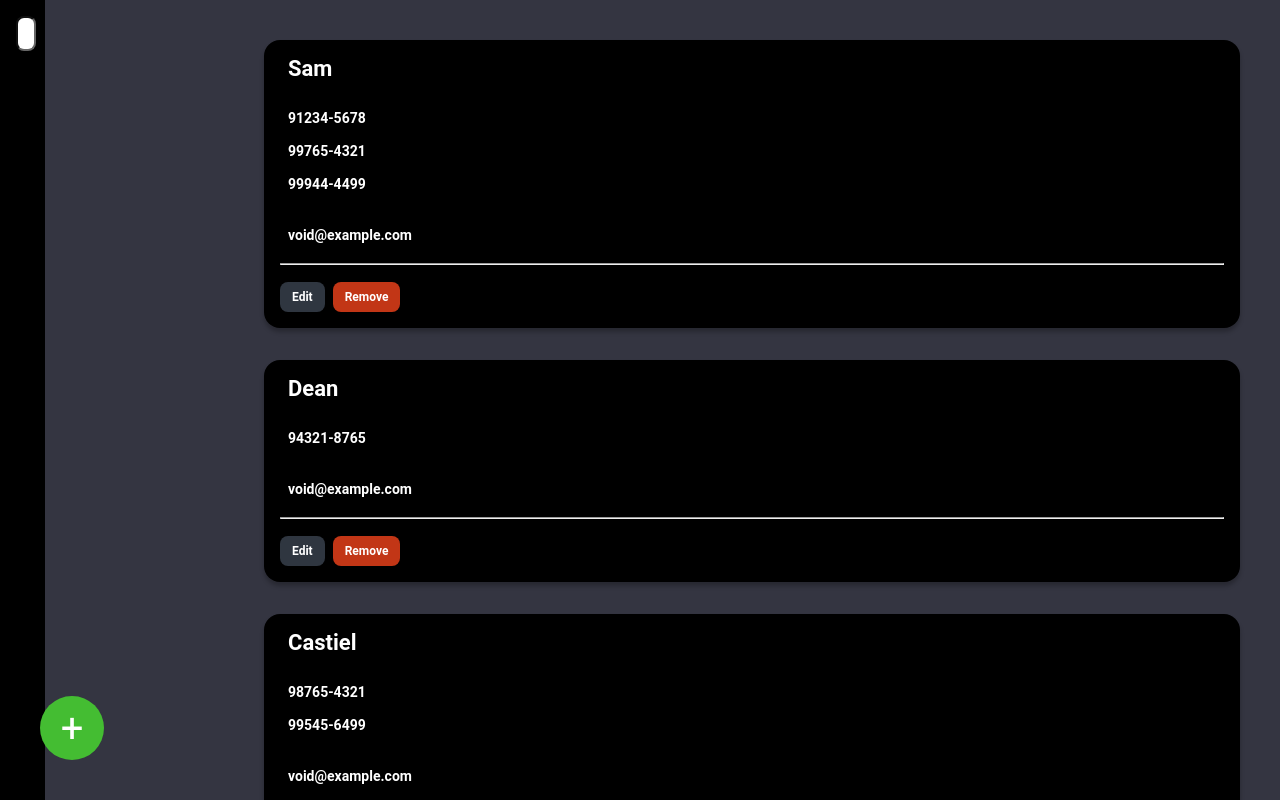
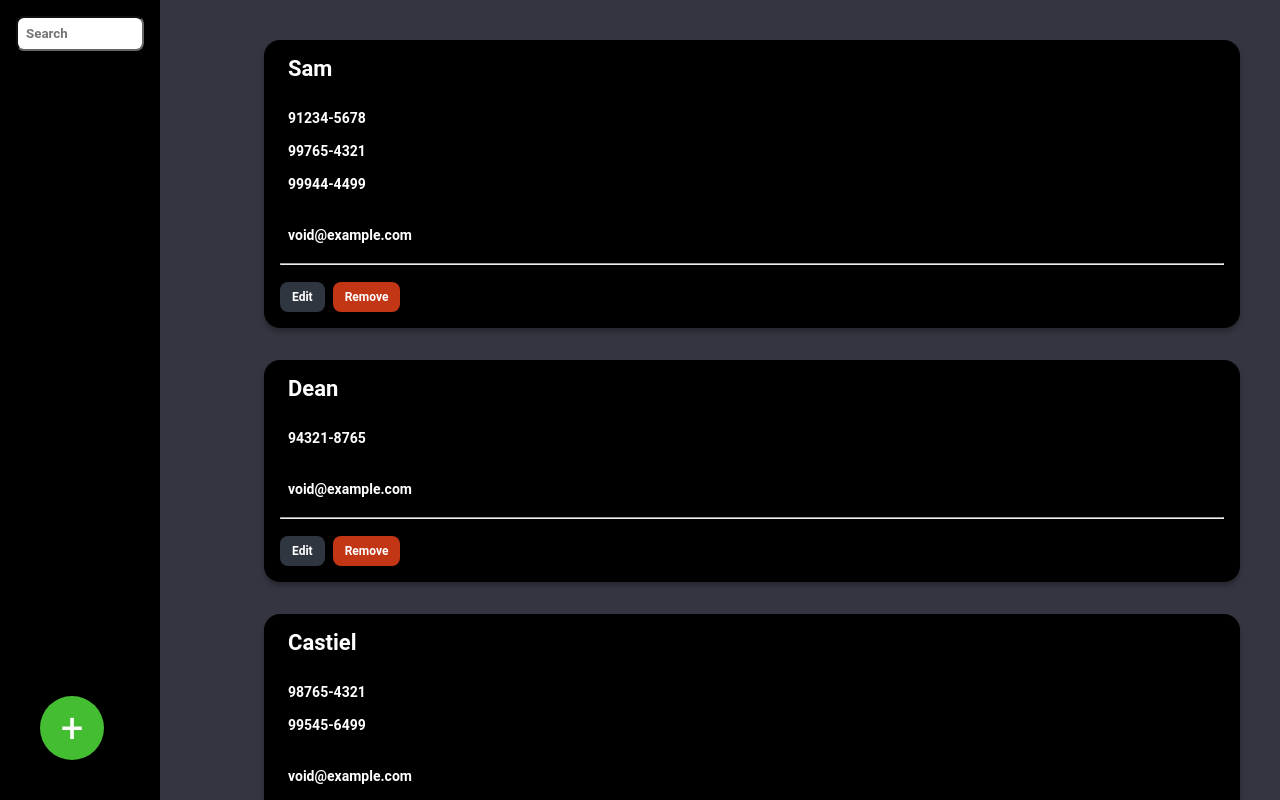
Before and after one commit to gustavobotti/contacts_list, a React (Create React App) app: page / in a window 1280 px wide. Built offline with nearby package versions, Linux system fonts and the light colour scheme.

Commit message:
Update styles.ts

```diff
--- a/src/containers/SideBar/styles.ts
+++ b/src/containers/SideBar/styles.ts
@@ -5,5 +5,5 @@ export const Aside = styled.aside`
   padding: 16px;
   background-color: ${variables.dark};
   height: 100vh;
-  width: 20%;
+  width: 20vh;
 `
```
